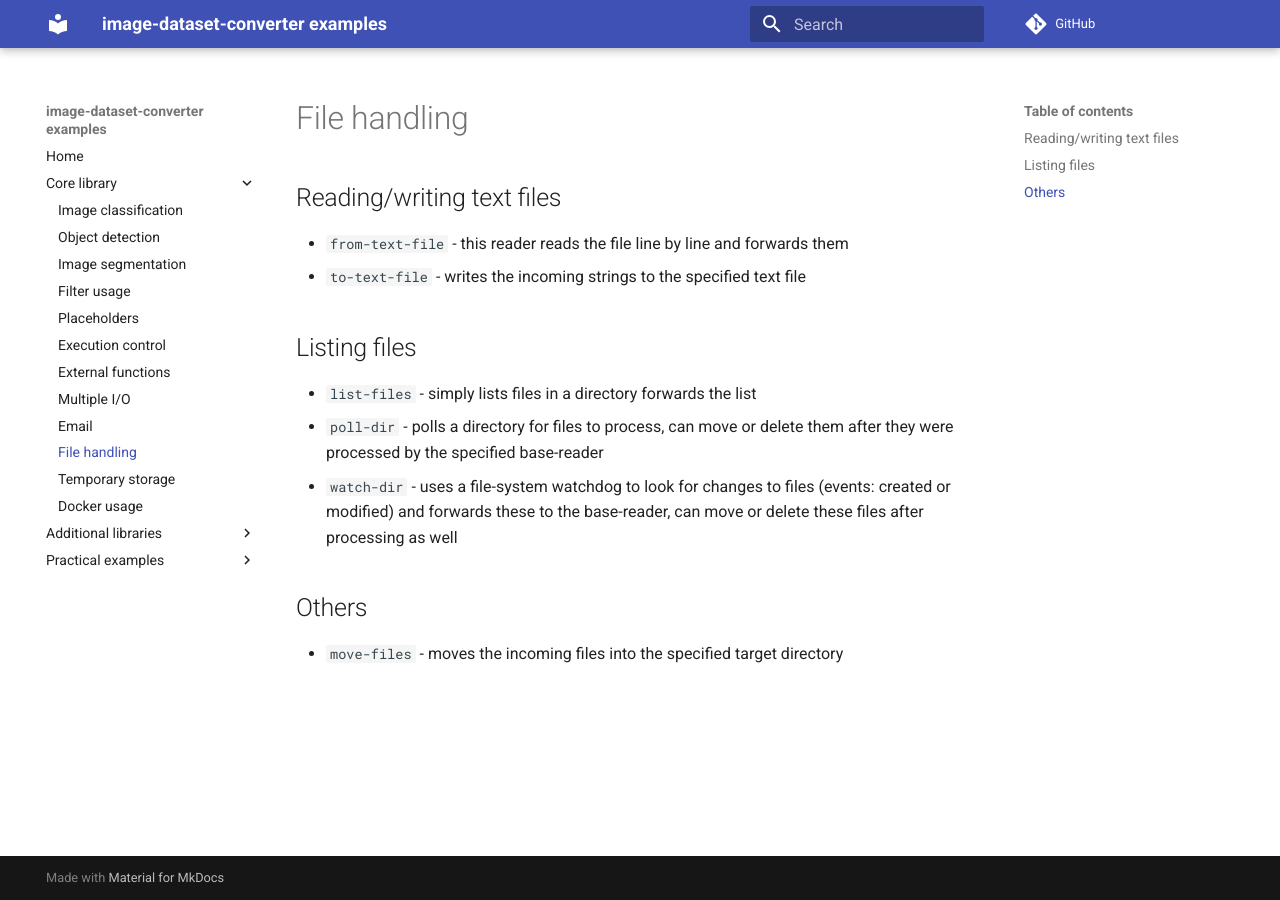
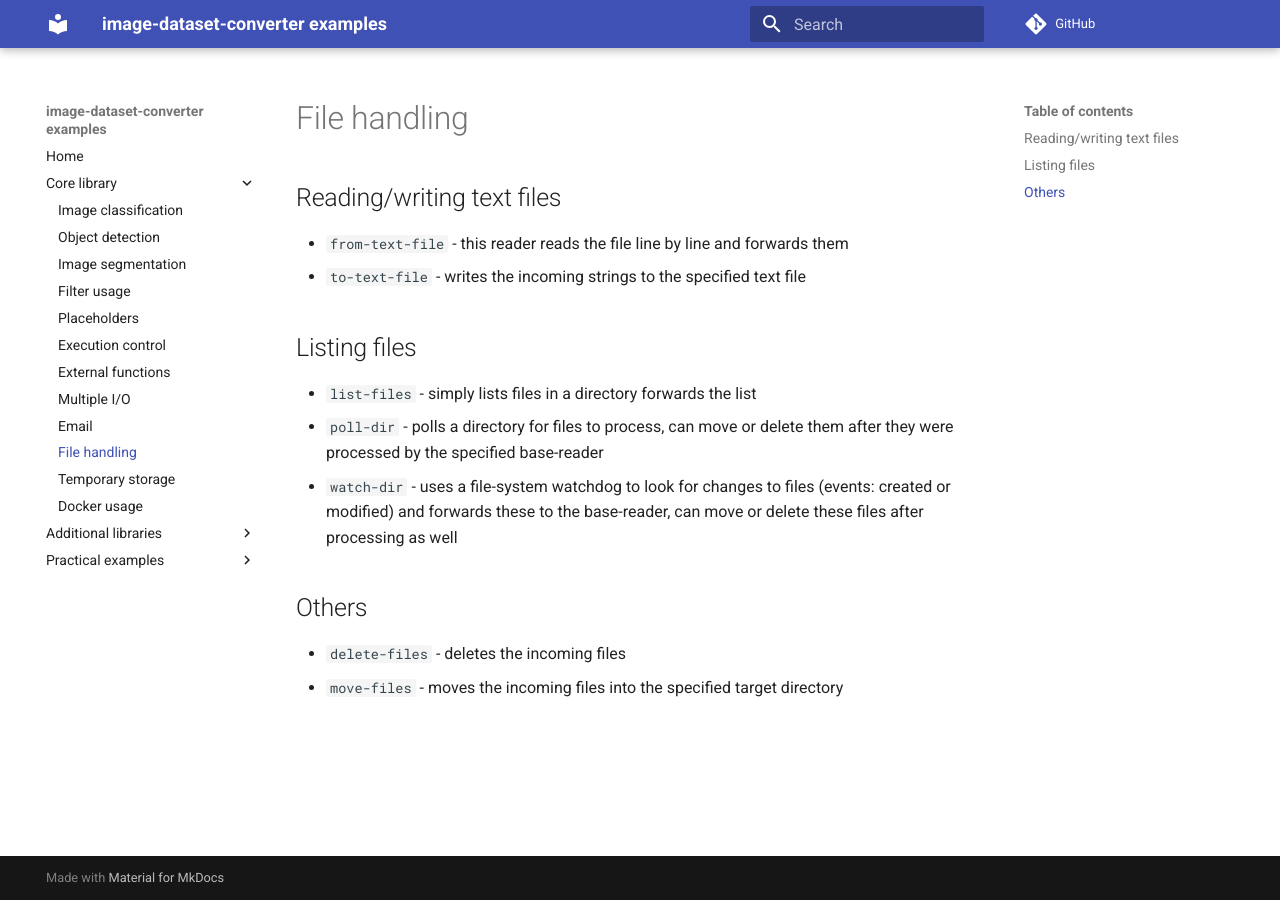
Before and after one commit to waikato-datamining/image-dataset-converter-examples, an MkDocs documentation site: the page built from docs/file_handling.md, in a window 1280 px wide. Built offline with MkDocs 1.6.1 and Material for MkDocs 9.7.7, drawn with Linux system fonts in a browser that asks for light colours; comment, search, counter and statistics services are not loaded.

Commit message:
added delete-files writer

```diff
--- a/docs/file_handling.md
+++ b/docs/file_handling.md
@@ -15,4 +15,5 @@
 
 # Others
 
+* `delete-files` - deletes the incoming files
 * `move-files` - moves the incoming files into the specified target directory
```
